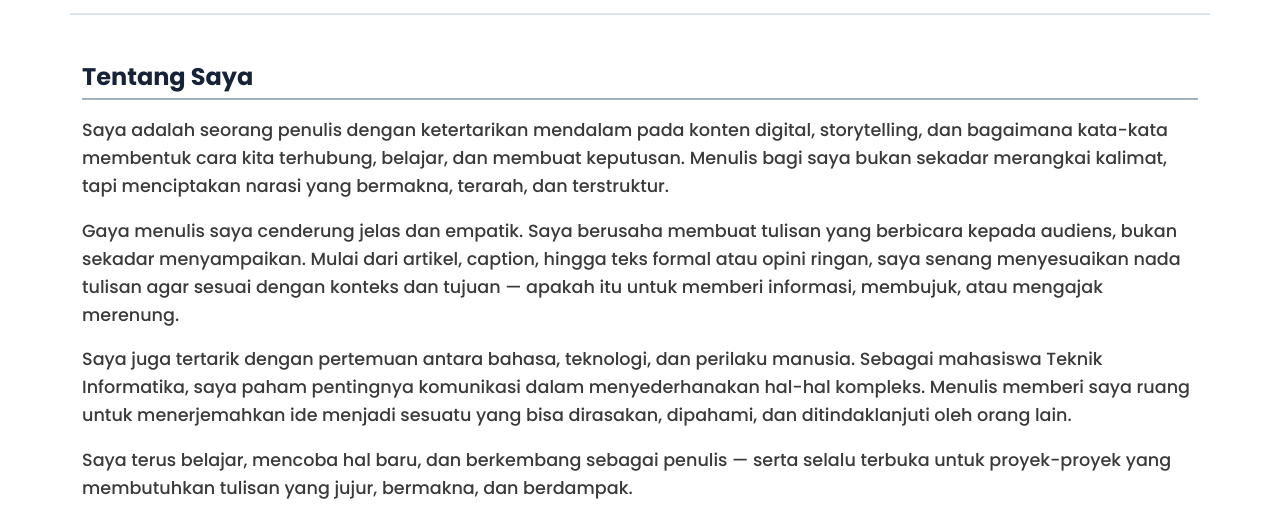
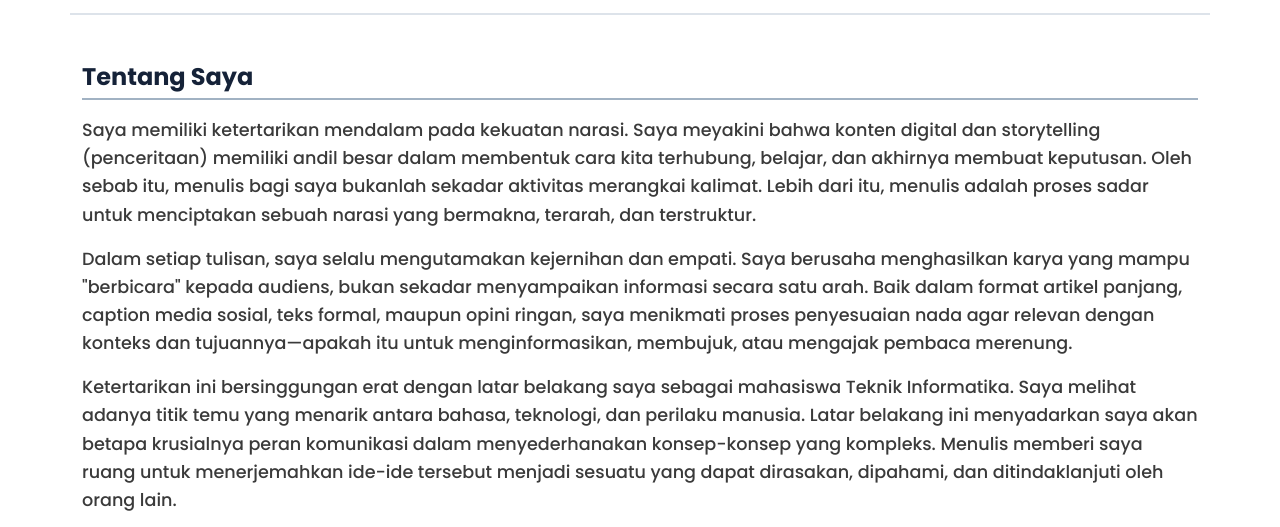
Before and after one commit to usmharits/haritss, a plain HTML site: page index.html in a window 1280 px wide. Shown: the part 265-792 px from the top of the page. Drawn offline with nearby package versions, Linux system fonts and the light colour scheme.

Commit message:
Revise 'About Me' section for clarity and depth
Signed-off-by: usmharits <150756024+usmharits@users.noreply.github.com>

```diff
--- a/index.html
+++ b/index.html
@@ -348,13 +348,13 @@ nav .nav-link:hover {
     <!-- Tentang Saya -->
     <section id="about" class="mb-5 animate__animated" data-animate="fadeIn">
       <h3>Tentang Saya</h3>
-      <p class="text-content"> Saya adalah seorang penulis dengan ketertarikan mendalam pada konten digital, storytelling, dan bagaimana kata-kata membentuk cara kita terhubung, belajar, dan membuat keputusan. Menulis bagi saya bukan sekadar merangkai kalimat, tapi menciptakan narasi yang bermakna, terarah, dan terstruktur.
+      <p class="text-content"> Saya memiliki ketertarikan mendalam pada kekuatan narasi. Saya meyakini bahwa konten digital dan storytelling (penceritaan) memiliki andil besar dalam membentuk cara kita terhubung, belajar, dan akhirnya membuat keputusan. Oleh sebab itu, menulis bagi saya bukanlah sekadar aktivitas merangkai kalimat. Lebih dari itu, menulis adalah proses sadar untuk menciptakan sebuah narasi yang bermakna, terarah, dan terstruktur.
       </p>
-      <p class="text-content"> Gaya menulis saya cenderung jelas dan empatik. Saya berusaha membuat tulisan yang berbicara kepada audiens, bukan sekadar menyampaikan. Mulai dari artikel, caption, hingga teks formal atau opini ringan, saya senang menyesuaikan nada tulisan agar sesuai dengan konteks dan tujuan — apakah itu untuk memberi informasi, membujuk, atau mengajak merenung.
+      <p class="text-content"> Dalam setiap tulisan, saya selalu mengutamakan kejernihan dan empati. Saya berusaha menghasilkan karya yang mampu "berbicara" kepada audiens, bukan sekadar menyampaikan informasi secara satu arah. Baik dalam format artikel panjang, caption media sosial, teks formal, maupun opini ringan, saya menikmati proses penyesuaian nada agar relevan dengan konteks dan tujuannya—apakah itu untuk menginformasikan, membujuk, atau mengajak pembaca merenung.
       </p>
-      <p class="text-content"> Saya juga tertarik dengan pertemuan antara bahasa, teknologi, dan perilaku manusia. Sebagai mahasiswa Teknik Informatika, saya paham pentingnya komunikasi dalam menyederhanakan hal-hal kompleks. Menulis memberi saya ruang untuk menerjemahkan ide menjadi sesuatu yang bisa dirasakan, dipahami, dan ditindaklanjuti oleh orang lain.
+      <p class="text-content"> Ketertarikan ini bersinggungan erat dengan latar belakang saya sebagai mahasiswa Teknik Informatika. Saya melihat adanya titik temu yang menarik antara bahasa, teknologi, dan perilaku manusia. Latar belakang ini menyadarkan saya akan betapa krusialnya peran komunikasi dalam menyederhanakan konsep-konsep yang kompleks. Menulis memberi saya ruang untuk menerjemahkan ide-ide tersebut menjadi sesuatu yang dapat dirasakan, dipahami, dan ditindaklanjuti oleh orang lain.
       </p>
-      <p class="text-content"> Saya terus belajar, mencoba hal baru, dan berkembang sebagai penulis — serta selalu terbuka untuk proyek-proyek yang membutuhkan tulisan yang jujur, bermakna, dan berdampak.
+      <p class="text-content"> Sebagai seorang pembelajar, saya terus beradaptasi, mencoba hal-hal baru, dan berkembang sebagai penulis. Saya selalu antusias dan terbuka untuk setiap proyek yang membutuhkan tulisan yang bermakna dan mampu memberikan dampak.
       </p>
     </section>
 
```
